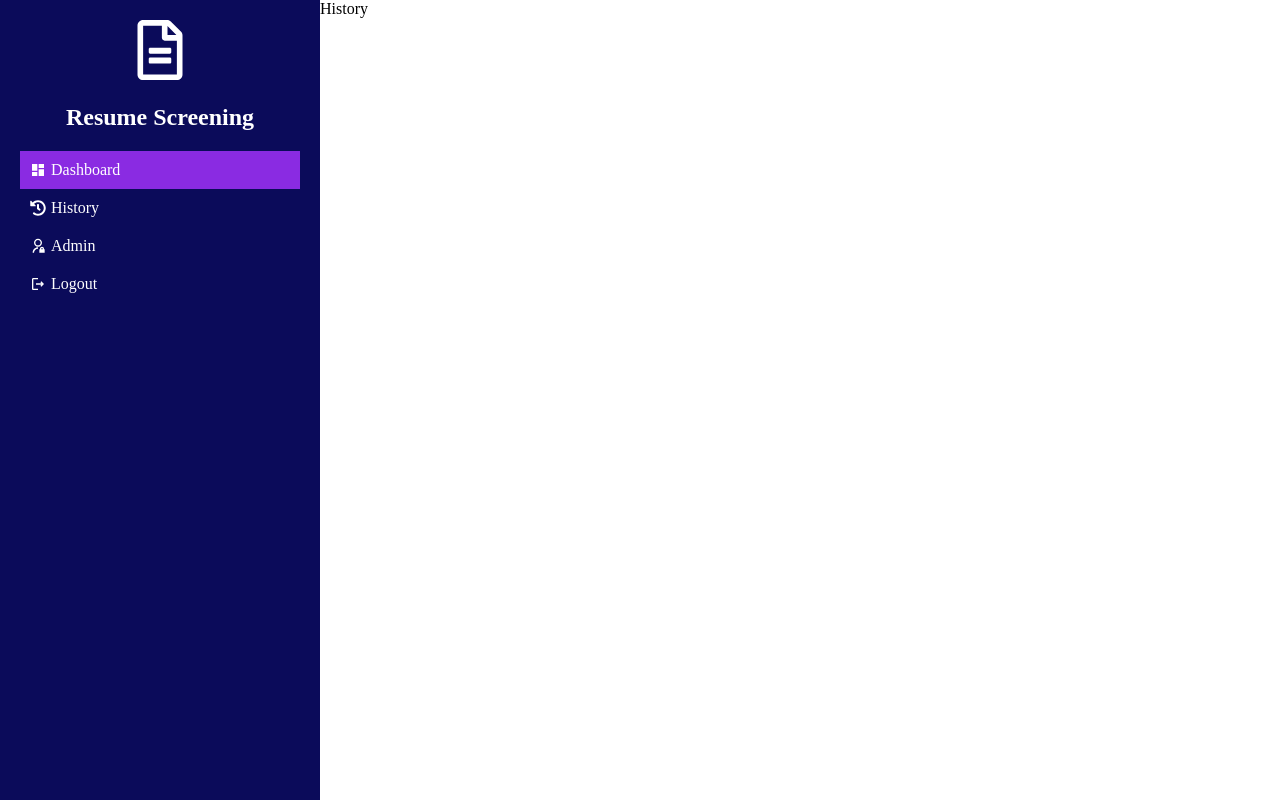
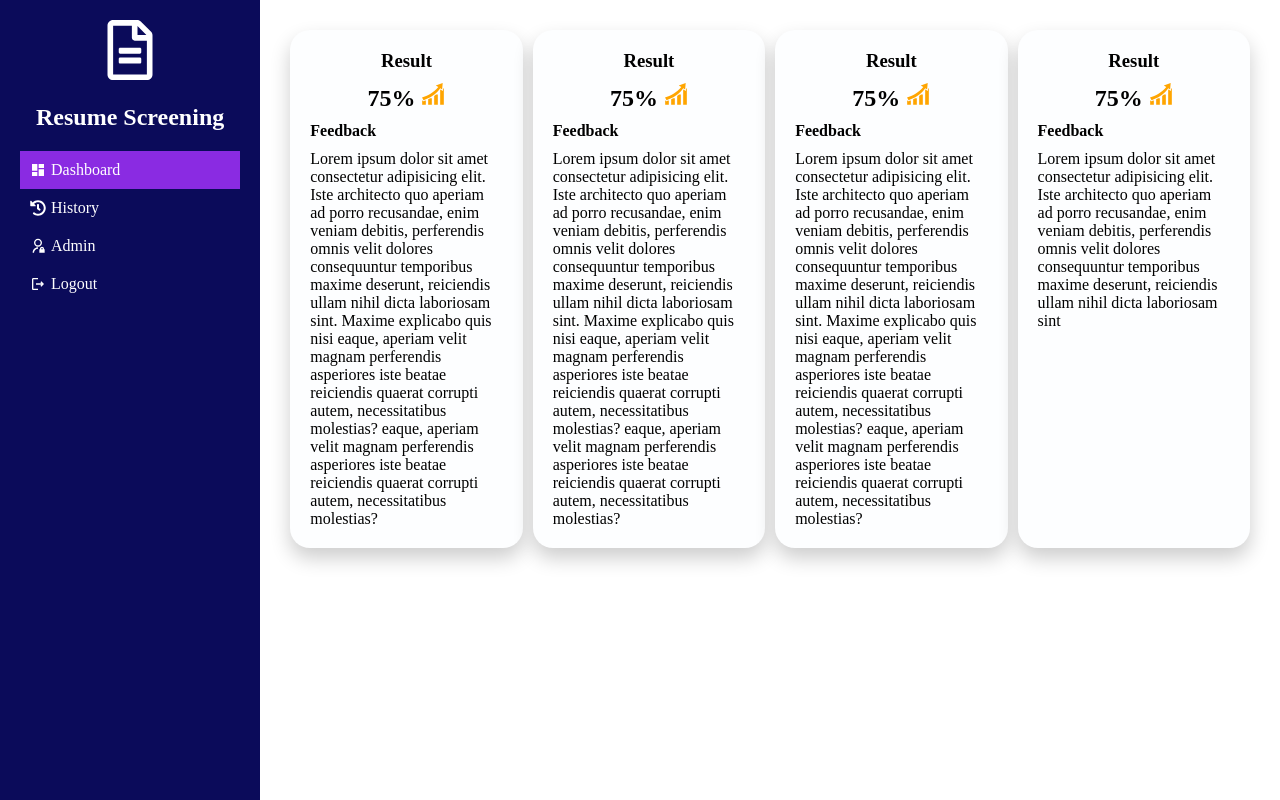
Before and after one commit to Sachinkoligit/Ai-Resume-Scorer, a React (Vite) app in the folder frontend/: page /history in a window 1280 px wide. Built offline with nearby package versions, Linux system fonts and the light colour scheme.

Commit message:
created the history page

```diff
--- a/frontend/src/components/Dashboard/Dashboard.css
+++ b/frontend/src/components/Dashboard/Dashboard.css
@@ -27,7 +27,7 @@
   border-radius: 20px;
   padding: 20px;
   box-shadow: 0 10px 20px rgba(0, 0, 0, 0.2);
-  height: fit-content;
+  /* height: fit-content; */
   display: flex;
   flex-direction: column;
   align-items: center;
--- a/frontend/src/components/Dashboard/Dashboard.jsx
+++ b/frontend/src/components/Dashboard/Dashboard.jsx
@@ -4,6 +4,7 @@ import { MdOutlineIntegrationInstructions } from "react-icons/md";
 import { FaRegFileAlt, FaUser } from "react-icons/fa";
 import { VscFilePdf } from "react-icons/vsc";
 import { GiProgression } from "react-icons/gi";
+import Result from "../ui/Result";
 
 export default function Dashboard() {
   const [imageError, setImageError] = useState(false);
@@ -62,18 +63,19 @@ export default function Dashboard() {
                   className="profile"
                 />
               ) : (
-              <FaUser className="profile"/>
+                <FaUser className="profile" />
               )}
             </div>
             <h4>Sachin koli</h4>
           </div>
 
-        <div className="profile-container">
+          {/* <div className="profile-container">
           <h3>Result</h3>
           <h2>75% {" "} <GiProgression color="orange"/></h2>
           <h5>Feedback</h5>
           <p>Lorem ipsum dolor sit amet consectetur adipisicing elit. Iste architecto quo aperiam ad porro recusandae, enim veniam debitis, perferendis omnis velit dolores consequuntur temporibus maxime deserunt, reiciendis ullam nihil dicta laboriosam sint. Maxime explicabo quis nisi eaque, aperiam velit magnam perferendis asperiores iste beatae reiciendis quaerat corrupti autem, necessitatibus molestias? eaque, aperiam velit magnam perferendis asperiores iste beatae reiciendis quaerat corrupti autem, necessitatibus molestias?</p>
-        </div>
+        </div> */}
+          <Result />
         </div>
       </div>
     </div>
--- a/frontend/src/components/History/History.css
+++ b/frontend/src/components/History/History.css
@@ -0,0 +1,12 @@
+.history-container{
+    height: 100vh;
+    width: 100%;
+    overflow-y: auto;
+    padding: 30px;
+}
+
+.history-wrapper{
+    display: grid;
+    grid-template-columns: 1fr 1fr 1fr 1fr;
+    gap: 10px;
+}
--- a/frontend/src/components/History/History.jsx
+++ b/frontend/src/components/History/History.jsx
@@ -1,8 +1,30 @@
 import React from 'react';
 import './History.css';
+import Result from '../ui/Result';
+import "../Dashboard/Dashboard.css";
+import { GiProgression } from "react-icons/gi";
 
 export default function History() {
   return (
-    <div>History</div>
+    <div className='history-container'>
+      <div className='history-wrapper'>
+        <Result/>
+        <Result/>
+        <Result/>
+        <div className="profile-container">
+              <h3>Result</h3>
+              <h2>
+                75% <GiProgression color="orange" />
+              </h2>
+              <h5>Feedback</h5>
+              <p>
+                Lorem ipsum dolor sit amet consectetur adipisicing elit. Iste architecto
+                quo aperiam ad porro recusandae, enim veniam debitis, perferendis omnis
+                velit dolores consequuntur temporibus maxime deserunt, reiciendis ullam
+                nihil dicta laboriosam sint
+              </p>
+            </div>
+      </div>
+    </div>
   )
 }
--- /dev/null
+++ b/frontend/src/components/ui/Result.jsx
@@ -0,0 +1,25 @@
+import React from "react";
+import "../Dashboard/Dashboard.css";
+import { GiProgression } from "react-icons/gi";
+
+export default function Result() {
+  return (
+    <div className="profile-container">
+      <h3>Result</h3>
+      <h2>
+        75% <GiProgression color="orange" />
+      </h2>
+      <h5>Feedback</h5>
+      <p>
+        Lorem ipsum dolor sit amet consectetur adipisicing elit. Iste architecto
+        quo aperiam ad porro recusandae, enim veniam debitis, perferendis omnis
+        velit dolores consequuntur temporibus maxime deserunt, reiciendis ullam
+        nihil dicta laboriosam sint. Maxime explicabo quis nisi eaque, aperiam
+        velit magnam perferendis asperiores iste beatae reiciendis quaerat
+        corrupti autem, necessitatibus molestias? eaque, aperiam velit magnam
+        perferendis asperiores iste beatae reiciendis quaerat corrupti autem,
+        necessitatibus molestias?
+      </p>
+    </div>
+  );
+}
```
Lines whose indentation alone changed are shown as unchanged.
